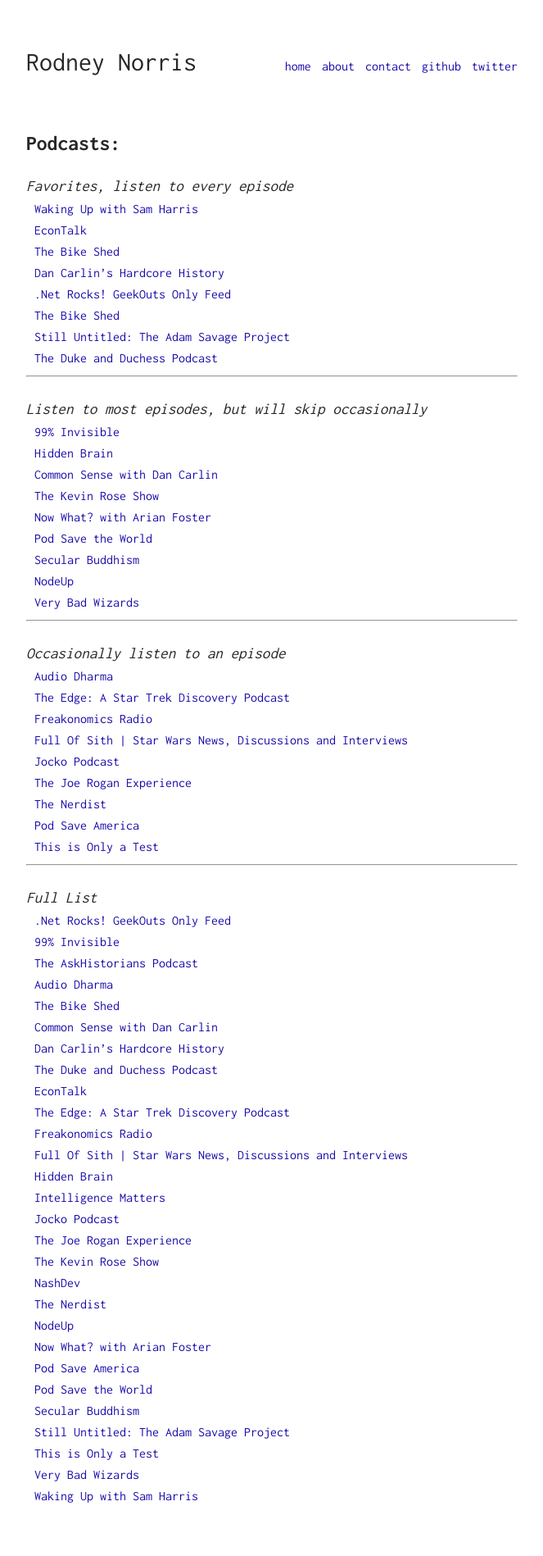
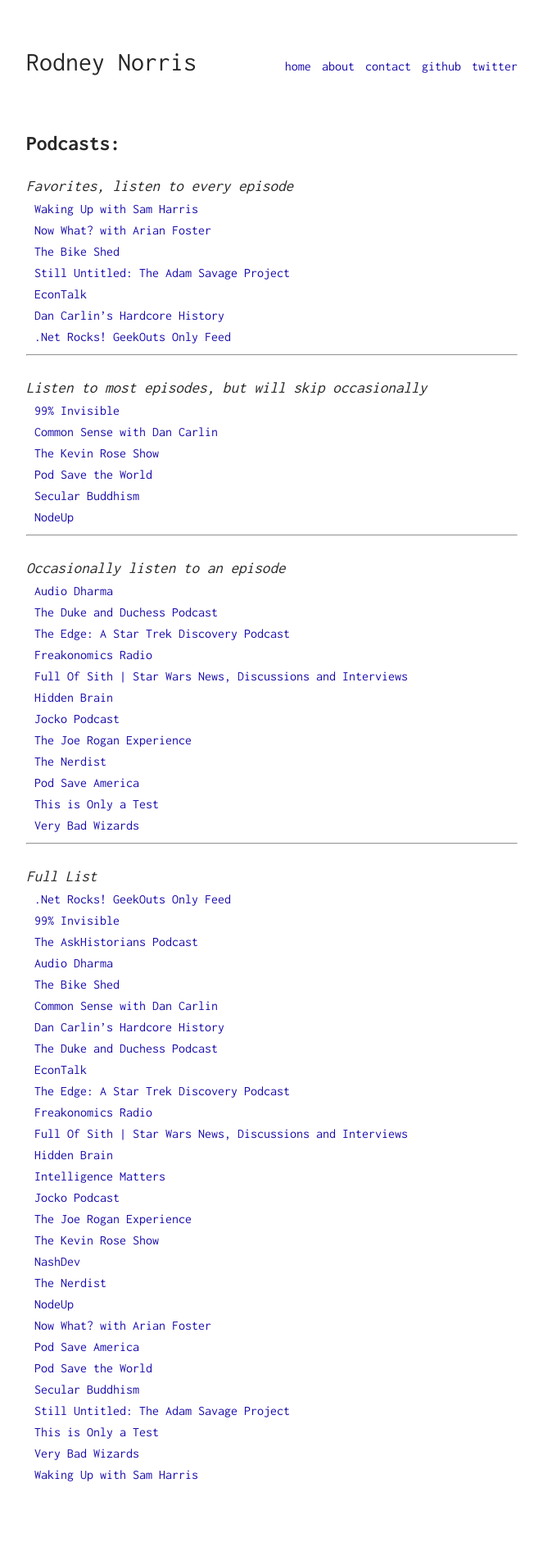
Before and after one commit to TattdCodeMonkey/TattdCodeMonkey.github.io, a Jekyll site: the page built from me/podcasts.md, in a window 1280 px wide. Shown: the whole page at 82% size, without its empty margins (308-971 px from the left). Built offline with Jekyll 4.4.1, drawn with Linux system fonts in a browser that asks for light colours; comment, search, counter and statistics services are not loaded; after the commit the page ends 1872 px from its top, so only the background shows below that.

Commit message:
Updated podcasts list as of 3/2018

```diff
--- a/me/podcasts.md
+++ b/me/podcasts.md
@@ -6,42 +6,41 @@
 # Favorites, listen to every episode
 
 - [Waking Up with Sam Harris](https://www.samharris.org/podcast)
+- [Now What? with Arian Foster](https://itunes.apple.com/us/podcast/now-what-with-arian-foster/id1291152192?mt=2)
+- [The Bike Shed](http://bikeshed.fm/)
+- [Still Untitled: The Adam Savage Project](http://www.tested.com/still-untitled-the-adam-savage-project/)
 - [EconTalk](http://www.econtalk.org/)
-- [The Bike Shed](http://bikeshed.fm/)
 - [Dan Carlin's Hardcore History](http://www.dancarlin.com/hardcore-history-series/)
 - [.Net Rocks!](https://www.dotnetrocks.com/) [GeekOuts Only Feed](http://www.pwop.com/feed.aspx?show=dotnetrocks&filetype=master&tags=Geek%20Out)
-- [The Bike Shed](http://bikeshed.fm/)
-- [Still Untitled: The Adam Savage Project](http://www.tested.com/still-untitled-the-adam-savage-project/)
-- [The Duke and Duchess Podcast](https://www.thedukeandduchesspodcast.com/)
 
 ---
 
 # Listen to most episodes, but will skip occasionally
 
 - [99% Invisible](https://99percentinvisible.org/)
-- [Hidden Brain](https://www.npr.org/series/423302056/hidden-brain)
 - [Common Sense with Dan Carlin](http://www.dancarlin.com/common-sense-home-landing-page/)
 - [The Kevin Rose Show](https://www.kevinrose.com/)
-- [Now What? with Arian Foster](https://itunes.apple.com/us/podcast/now-what-with-arian-foster/id1291152192?mt=2)
 - [Pod Save the World](https://crooked.com/podcast-series/pod-save-the-world/)
 - [Secular Buddhism](https://secularbuddhism.com/podcast/)
 - [NodeUp](http://nodeup.com/)
-- [Very Bad Wizards](https://verybadwizards.fireside.fm/)
 
 ---
 
 # Occasionally listen to an episode
 
 - [Audio Dharma](http://www.audiodharma.org/)
+- [The Duke and Duchess Podcast](https://www.thedukeandduchesspodcast.com/)
 - [The Edge: A Star Trek Discovery Podcast](http://trek.fm/the-edge/)
 - [Freakonomics Radio](http://freakonomics.com/archive/)
 - [Full Of Sith | Star Wars News, Discussions and
   Interviews](http://fullofsith.com/)
+- [Hidden Brain](https://www.npr.org/series/423302056/hidden-brain)
 - [Jocko Podcast](http://jockopodcast.com/)
 - [The Joe Rogan Experience](http://podcasts.joerogan.net/)
 - [The Nerdist](https://nerdist.com/podcasts/nerdist-podcast-channel/)
 - [Pod Save America](https://crooked.com/podcast-series/pod-save-america/)
 - [This is Only a Test](http://www.tested.com/podcast/this-is-only-a-test/)
+- [Very Bad Wizards](https://verybadwizards.fireside.fm/)
 
 ---
 
```
